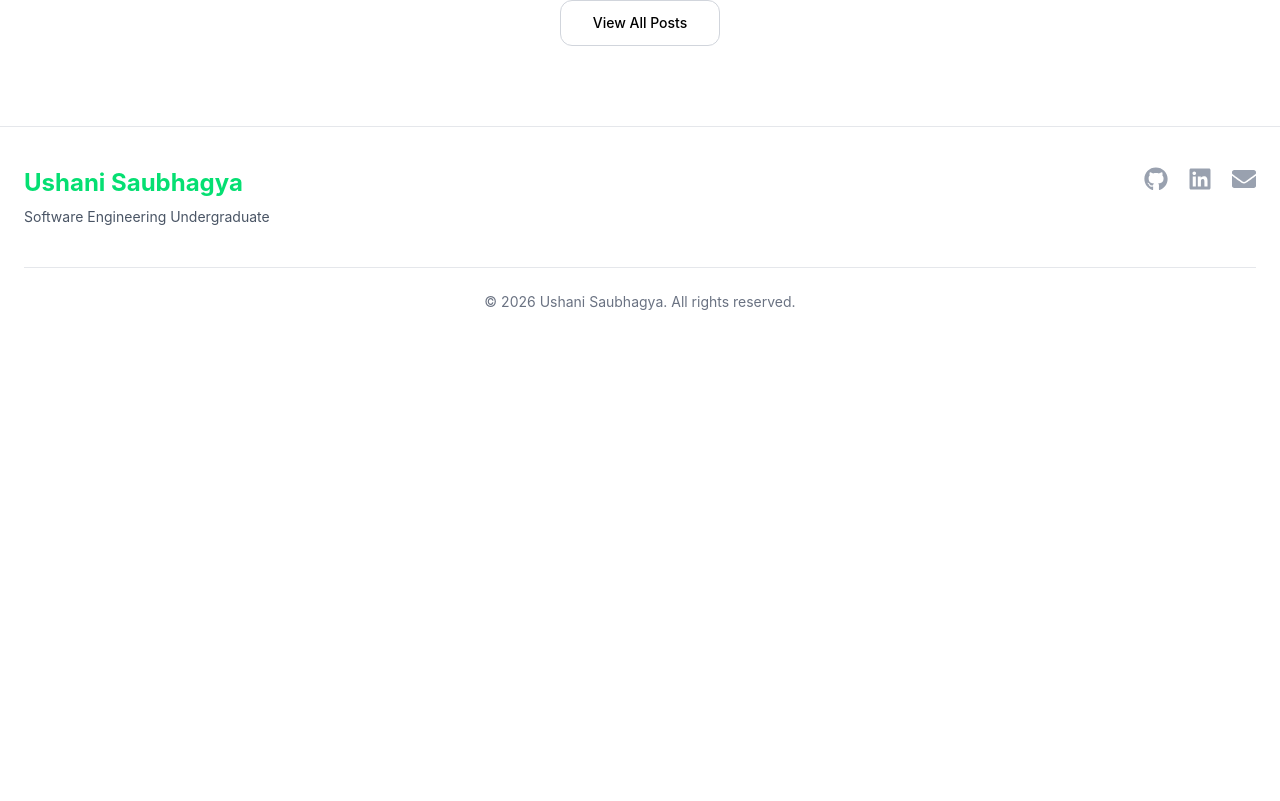
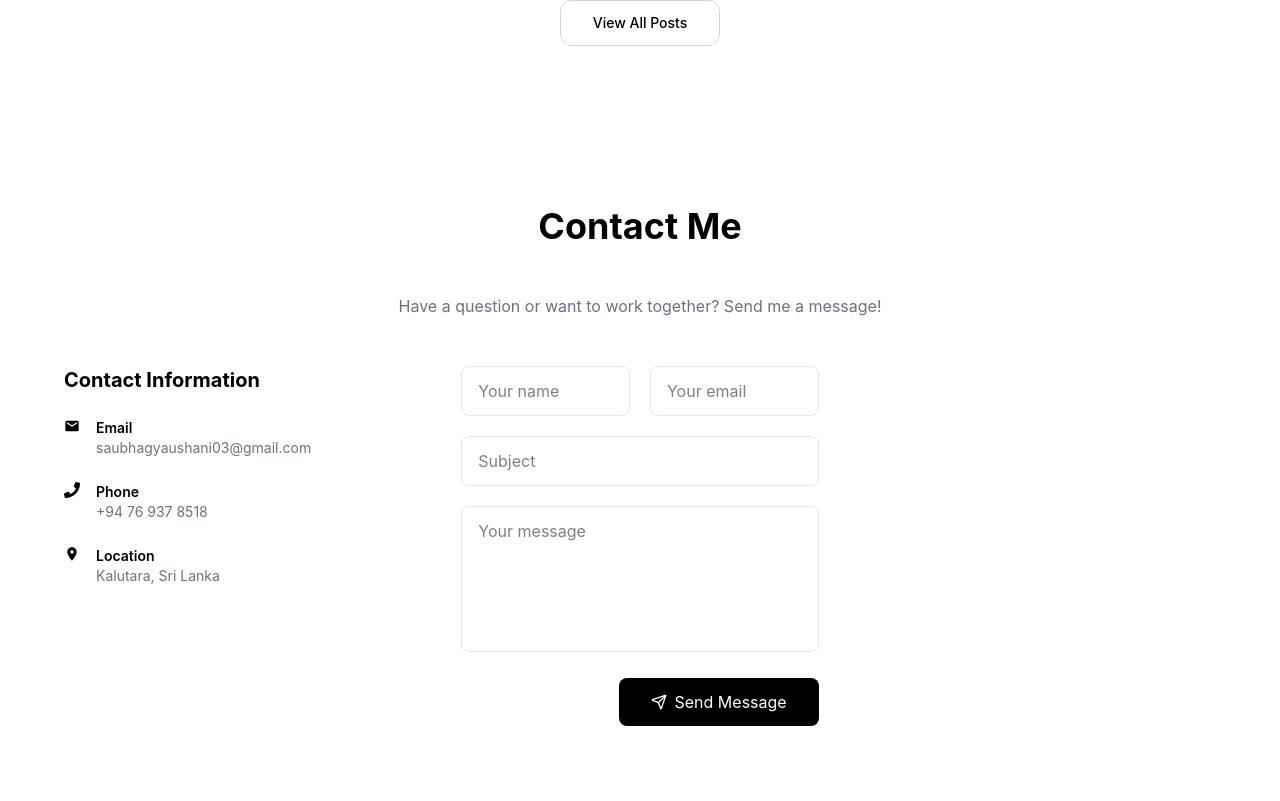
Before and after one commit to saubhagya02-bit/My-Portfolio, a React (Vite) app: page / in a window 1280 px wide. Shown: the part 4159-4960 px from the top of the page. Before the commit the page ends 4511 px from the top, so only its background shows below. Built offline with nearby package versions, Linux system fonts and the light colour scheme.

Commit message:
add contact section with form validation and error handling

```diff
--- a/src/App.jsx
+++ b/src/App.jsx
@@ -6,7 +6,7 @@ import Education from "./components/sections/Education";
 import Skills from "./components/sections/Skills";
 import Projects from "./components/sections/Projects";
 import Blogs from "./components/sections/Blogs";
-
+import Contact from "./components/sections/Contact";
 import Footer from "./components/layout/Footer";
 
 function App() {
@@ -20,6 +20,7 @@ function App() {
         <Skills />
         <Projects />
         <Blogs />
+        <Contact />
         <Footer />
       </main>
     </div>
--- /dev/null
+++ b/src/components/sections/Contact.jsx
@@ -0,0 +1,198 @@
+import { useState } from "react";
+import ScrollReveal from "../animations/ScrollReveal";
+import { MdEmail, MdLocationOn } from "react-icons/md";
+import { FaPhone } from "react-icons/fa";
+import { LuSend } from "react-icons/lu";
+
+const Contact = () => {
+  const [form, setForm] = useState({
+    name: "",
+    email: "",
+    subject: "",
+    message: "",
+  });
+
+  const [errors, setErrors] = useState({});
+
+  const validate = () => {
+    let newErrors = {};
+
+    if (!form.name.trim()) newErrors.name = "Name is required";
+
+    if (!form.email.trim()) {
+      newErrors.email = "Email is required";
+    } else if (!/\S+@\S+\.\S+/.test(form.email)) {
+      newErrors.email = "Invalid email format";
+    }
+
+    if (!form.subject.trim()) newErrors.subject = "Subject is required";
+    if (!form.message.trim()) newErrors.message = "Message cannot be empty";
+
+    return newErrors;
+  };
+
+  const handleSubmit = (e) => {
+    e.preventDefault();
+
+    const validationErrors = validate();
+    setErrors(validationErrors);
+
+    if (Object.keys(validationErrors).length > 0) return;
+
+    alert("Message sent successfully 🚀");
+
+    setForm({
+      name: "",
+      email: "",
+      subject: "",
+      message: "",
+    });
+
+    setErrors({});
+  };
+
+  return (
+    <section
+      id="contact"
+      className="py-20 bg-white dark:bg-[#0a0a0a] text-black dark:text-white px-6 transition-colors duration-300"
+    >
+      <div className="max-w-6xl mx-auto">
+        <ScrollReveal>
+          <h2 className="text-3xl md:text-4xl font-bold text-center mb-12">
+            Contact Me
+          </h2>
+
+          <p className="text-center text-gray-500 dark:text-gray-400 mb-12">
+            Have a question or want to work together? Send me a message!
+          </p>
+        </ScrollReveal>
+
+        <div className="grid md:grid-cols-3 gap-10 items-start">
+          <ScrollReveal>
+            <div>
+              <h3 className="text-xl font-bold mb-6">Contact Information</h3>
+
+              <div className="flex flex-col gap-6">
+                <div className="flex items-start gap-4">
+                  <MdEmail />
+                  <div>
+                    <p className="font-semibold text-sm">Email</p>
+                    <p className="text-gray-500 text-sm">
+                      saubhagyaushani03@gmail.com
+                    </p>
+                  </div>
+                </div>
+
+                <div className="flex items-start gap-4">
+                  <FaPhone />
+                  <div>
+                    <p className="font-semibold text-sm">Phone</p>
+                    <p className="text-gray-500 text-sm">+94 76 937 8518</p>
+                  </div>
+                </div>
+
+                <div className="flex items-start gap-4">
+                  <MdLocationOn />
+                  <div>
+                    <p className="font-semibold text-sm">Location</p>
+                    <p className="text-gray-500 text-sm">Kalutara, Sri Lanka</p>
+                  </div>
+                </div>
+              </div>
+            </div>
+          </ScrollReveal>
+
+          <ScrollReveal>
+            <div className="md:col-span-2">
+              <form onSubmit={handleSubmit} className="space-y-5">
+                <div className="grid md:grid-cols-2 gap-5">
+                  <div>
+                    <input
+                      type="text"
+                      placeholder="Your name"
+                      value={form.name}
+                      onChange={(e) =>
+                        setForm({ ...form, name: e.target.value })
+                      }
+                      required
+                      className="w-full px-4 py-3 rounded-lg border border-gray-200 dark:border-gray-700 bg-white dark:bg-white/5 focus:outline-none focus:border-green-500"
+                    />
+                    {errors.name && (
+                      <p className="text-red-500 text-xs mt-1">{errors.name}</p>
+                    )}
+                  </div>
+
+                  <div>
+                    <input
+                      type="email"
+                      placeholder="Your email"
+                      value={form.email}
+                      onChange={(e) =>
+                        setForm({ ...form, email: e.target.value })
+                      }
+                      required
+                      className="w-full px-4 py-3 rounded-lg border border-gray-200 dark:border-gray-700 bg-white dark:bg-white/5 focus:outline-none focus:border-green-500"
+                    />
+                    {errors.email && (
+                      <p className="text-red-500 text-xs mt-1">
+                        {errors.email}
+                      </p>
+                    )}
+                  </div>
+                </div>
+
+                <div>
+                  <input
+                    type="text"
+                    placeholder="Subject"
+                    value={form.subject}
+                    onChange={(e) =>
+                      setForm({ ...form, subject: e.target.value })
+                    }
+                    required
+                    className="w-full px-4 py-3 rounded-lg border border-gray-200 dark:border-gray-700 bg-white dark:bg-white/5 focus:outline-none focus:border-green-500"
+                  />
+                  {errors.subject && (
+                    <p className="text-red-500 text-xs mt-1">
+                      {errors.subject}
+                    </p>
+                  )}
+                </div>
+
+                <div>
+                  <textarea
+                    rows="5"
+                    placeholder="Your message"
+                    value={form.message}
+                    onChange={(e) =>
+                      setForm({ ...form, message: e.target.value })
+                    }
+                    required
+                    className="w-full px-4 py-3 rounded-lg border border-gray-200 dark:border-gray-700 bg-white dark:bg-white/5 focus:outline-none focus:border-green-500 resize-none"
+                  />
+                  {errors.message && (
+                    <p className="text-red-500 text-xs mt-1">
+                      {errors.message}
+                    </p>
+                  )}
+                </div>
+
+                <div className="flex justify-end">
+                  <button
+                    type="submit"
+                    className="inline-flex items-center gap-2 px-8 py-3 bg-black dark:bg-white text-white dark:text-black rounded-lg hover:opacity-80 transition"
+                  >
+                    <LuSend size={16} />
+                    Send Message
+                  </button>
+                </div>
+              </form>
+            </div>
+          </ScrollReveal>
+        </div>
+      </div>
+    </section>
+  );
+};
+
+export default Contact;
```
